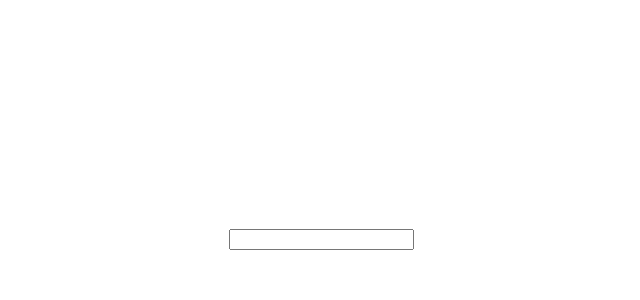
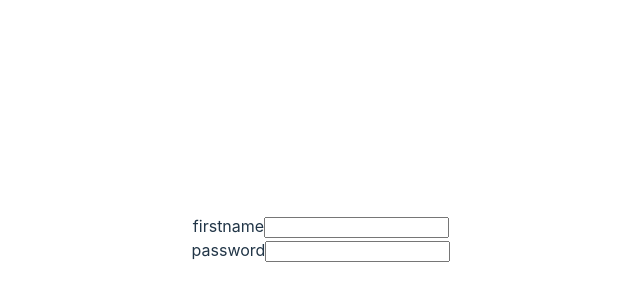
Before and after one commit to pruthvisinhvaghela/react-all-hooks, a React (Vite) app: page / in a window 1280 px wide. Shown: the part 162-462 px from the top of the page, without its empty margins (319-959 px from the left). Built offline with nearby package versions, Linux system fonts and the light colour scheme.

Commit message:
learn how to use multi input in one function with different name attribute

```diff
--- a/src/components/Form/FormExample.jsx
+++ b/src/components/Form/FormExample.jsx
@@ -5,15 +5,36 @@ import { useState } from "react";
 
 const FormExample = () => {
   const [name, setName] = useState("");
+  const [password, setPassword] = useState("");
 
   const handleChange = (e) => {
+    // console.log(e.target.value);
+    if (e.target.name === "firstName") {
+      const capName = e.target.value.toUpperCase();
+      setName(capName);
+    } else {
+      setPassword(e.target.value);
+    }
     console.log(e.target.value);
-    setName(e.target.value);
   };
   return (
     <div>
       <form>
-        <input type="text" value={name} onChange={handleChange} />
+        <label htmlFor="">firstname</label>
+        <input
+          type="text"
+          name="firstName"
+          value={name}
+          onChange={handleChange}
+        />
+        <br />
+        <label htmlFor="">password</label>
+        <input
+          type="password"
+          name="password"
+          value={password}
+          onChange={handleChange}
+        />
       </form>
     </div>
   );
```
